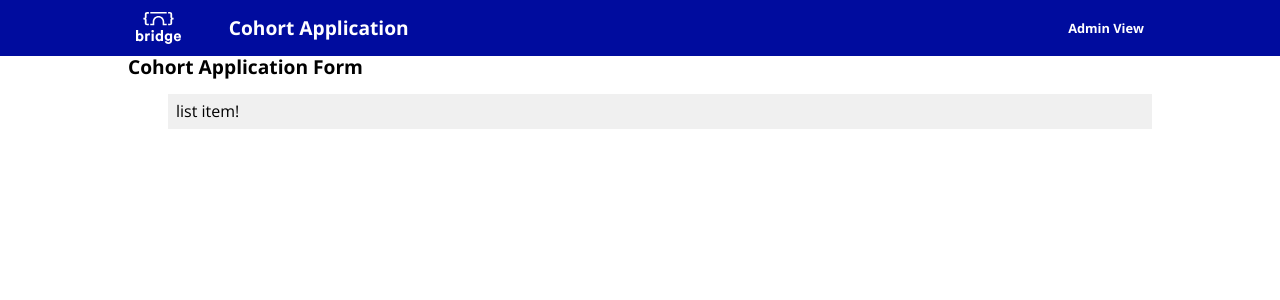
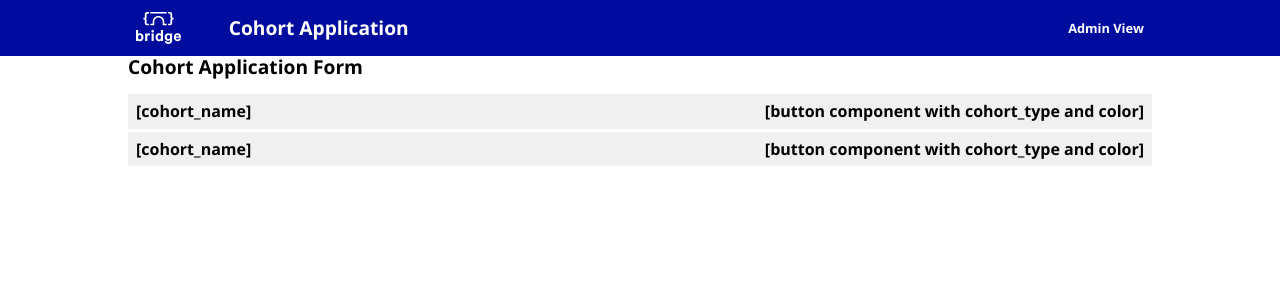
Before and after one commit to bridge-school/applications-frontend, a React (Create React App) app: page / in a window 1280 px wide. Shown: the top 300 px of the page. Built offline with nearby package versions, Linux system fonts and the light colour scheme.

Commit message:
add dummy data to application list

```diff
--- a/src/components/AdminApplications.js
+++ b/src/components/AdminApplications.js
@@ -6,7 +6,18 @@ export default function AllApplications() {
   return (
     <div>
       <PageTitle title="Cohort Application Form" />
-      <ApplicationListContainer></ApplicationListContainer>
+      <ApplicationListContainer listItemArray={[
+          {
+            cohort_id: "b159c1e3-3d97-4f34-8755-3745e73a2762",
+            cohort_name: "Cohort 0",
+           },
+           {
+            "cohort_id": "4f6ead02-7aab-4e97-977e-442f4845aec7",
+            "cohort_name": "Cohort 3",
+           }
+          ]}>
+
+        </ApplicationListContainer>
     </div>
   );
 }
--- a/src/components/ApplicationListContainer.js
+++ b/src/components/ApplicationListContainer.js
@@ -5,13 +5,14 @@ import ListItem from './ApplicationListItem'
 
 const List = styled.ul`
     list-style: none;
-    padding; 0;
+    padding: 0;
 `
-
 export default function ApplicationListContainer({listItemArray}) {
     return <List>
-        <ListItem></ListItem>
-    </List>
+            {listItemArray.map( li =>
+                <ListItem key={li.cohort_id} name={li}></ListItem>
+            )}
+        </List>
 }
 
 ApplicationListContainer.propTypes = {
--- a/src/components/ApplicationListItem.js
+++ b/src/components/ApplicationListItem.js
@@ -1,11 +1,20 @@
 import React from 'react';
 import styled from 'styled-components';
+import PropTypes from 'prop-types';
 
 const ListItem = styled.li`
+    display: flex;
+    justify-content: space-between;
     background-color: ${props => props.theme.grey};
-    padding: ${props => props.theme.padding}
+    padding: ${props => props.theme.padding};
+    margin: .2rem 0;
+    font-weight: bold;
 `
 
-export default function ApplicationListItem({}) {
-    return <ListItem>list item!</ListItem>
+export default function ApplicationListItem({data}) {
+    return <ListItem>[cohort_name]<div>[button component with cohort_type and color]</div></ListItem>
 }
+
+ApplicationListItem.propTypes = {
+    data: PropTypes.object,
+  };
```
